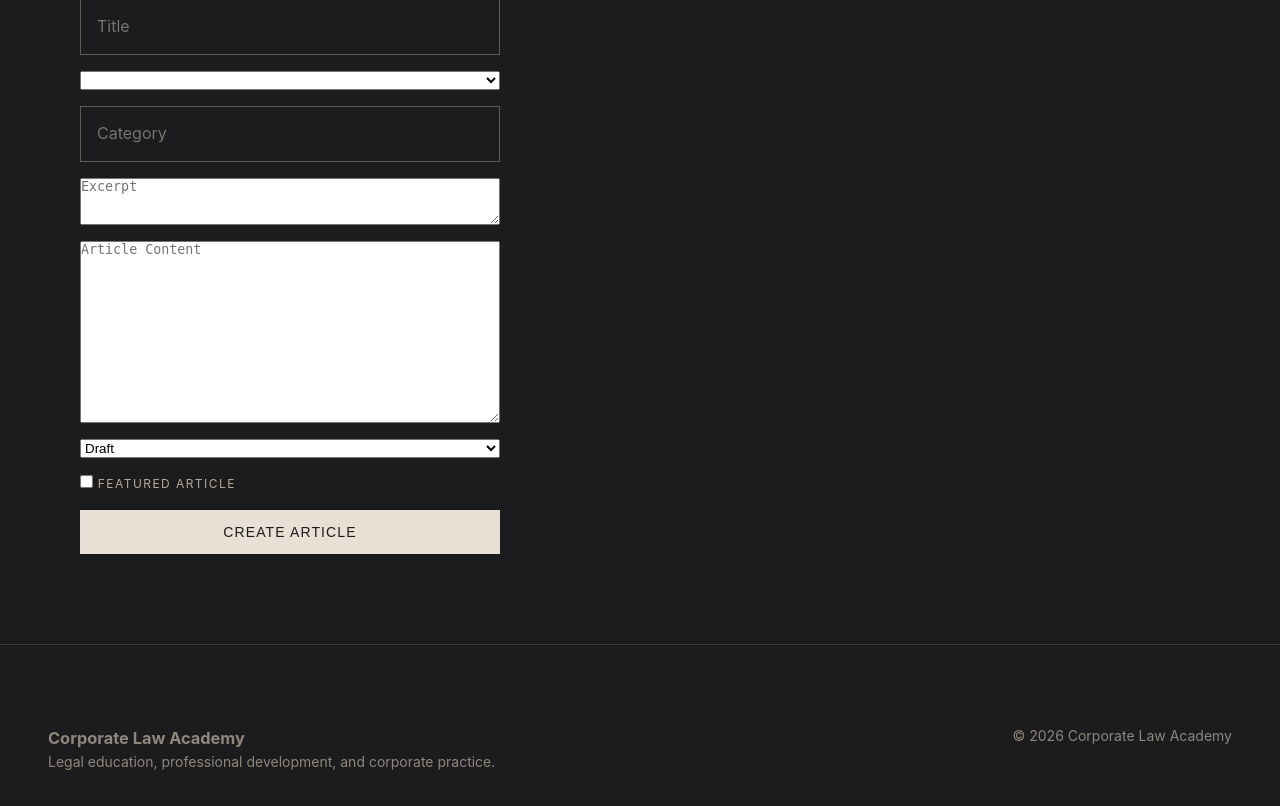
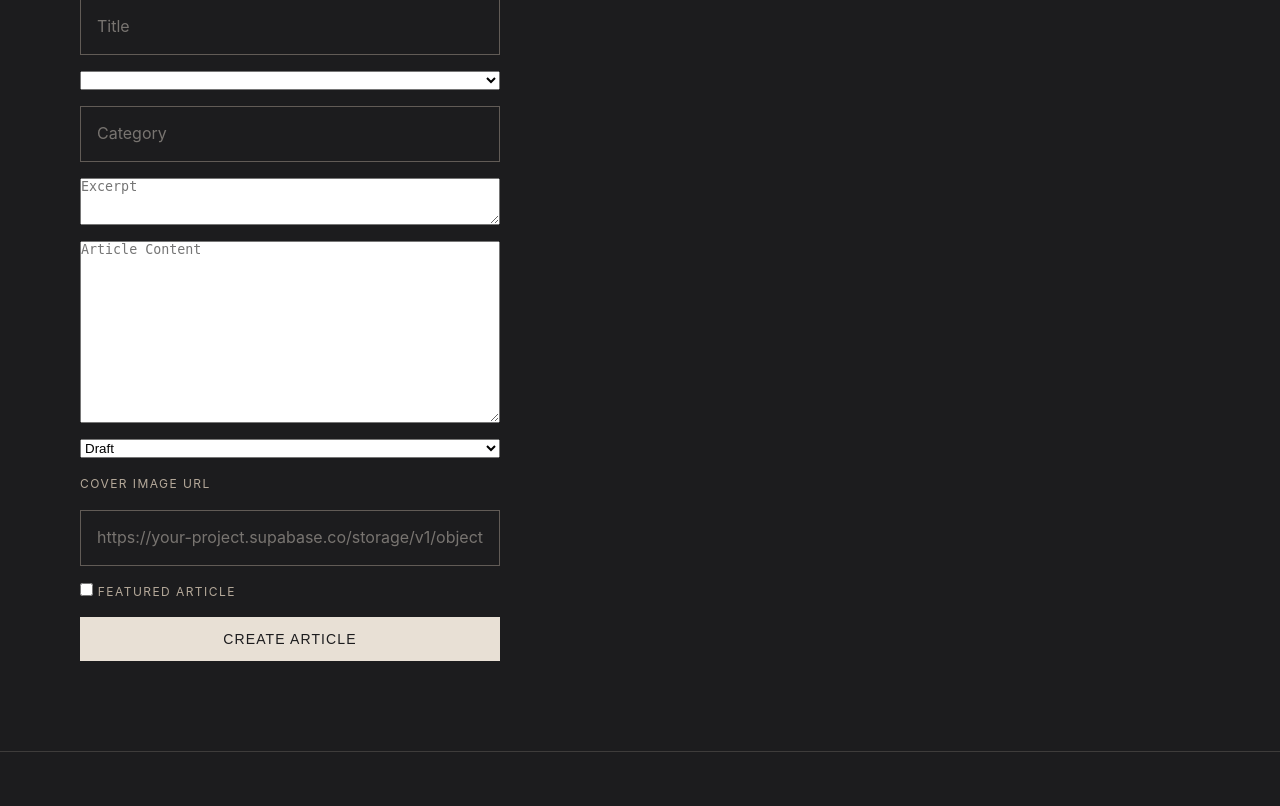
Before and after one commit to corporatelawacademybocconi-dev/Supersite, a Flask app: page /reserved-area/articles/create in a window 1280 px wide. Shown: the part 702-1508 px from the top of the page. Before the commit the page ends 1472 px from the top, so only its background shows below. Run offline with Flask 3, Linux system fonts and the light colour scheme; the visitor is signed in with stand-in values (Sample User, id 1); data that the repository does not hold is empty.

Commit message:
Add article cover image URL fields

```diff
--- a/app.py
+++ b/app.py
@@ -236,6 +236,7 @@ def admin_create_article():
             "author_id": int(request.form.get("author_id")),
             "category": request.form.get("category"),
             "status": request.form.get("status"),
+            "cover_image_url": request.form.get("cover_image_url"),
             "is_featured": request.form.get("is_featured") == "on"
         }).execute()
 
@@ -272,6 +273,7 @@ def admin_edit_article(article_id):
             "author_id": int(request.form.get("author_id")),
             "category": request.form.get("category"),
             "status": request.form.get("status"),
+            "cover_image_url": request.form.get("cover_image_url"),
             "is_featured": request.form.get("is_featured") == "on"
         }).eq("id", article_id).execute()
 
--- a/templates/admin/create_article.html
+++ b/templates/admin/create_article.html
@@ -37,6 +37,10 @@
                 <option value="published">Published</option>
             </select>
 
+            <label>Cover Image URL</label>
+            <input type="url" name="cover_image_url"
+                placeholder="https://your-project.supabase.co/storage/v1/object/public/media/...">
+
             <label>
                 <input type="checkbox" name="is_featured">
                 Featured Article
```
Also changed, not shown: templates/admin/edit_article.html (+9 -0 lines).
